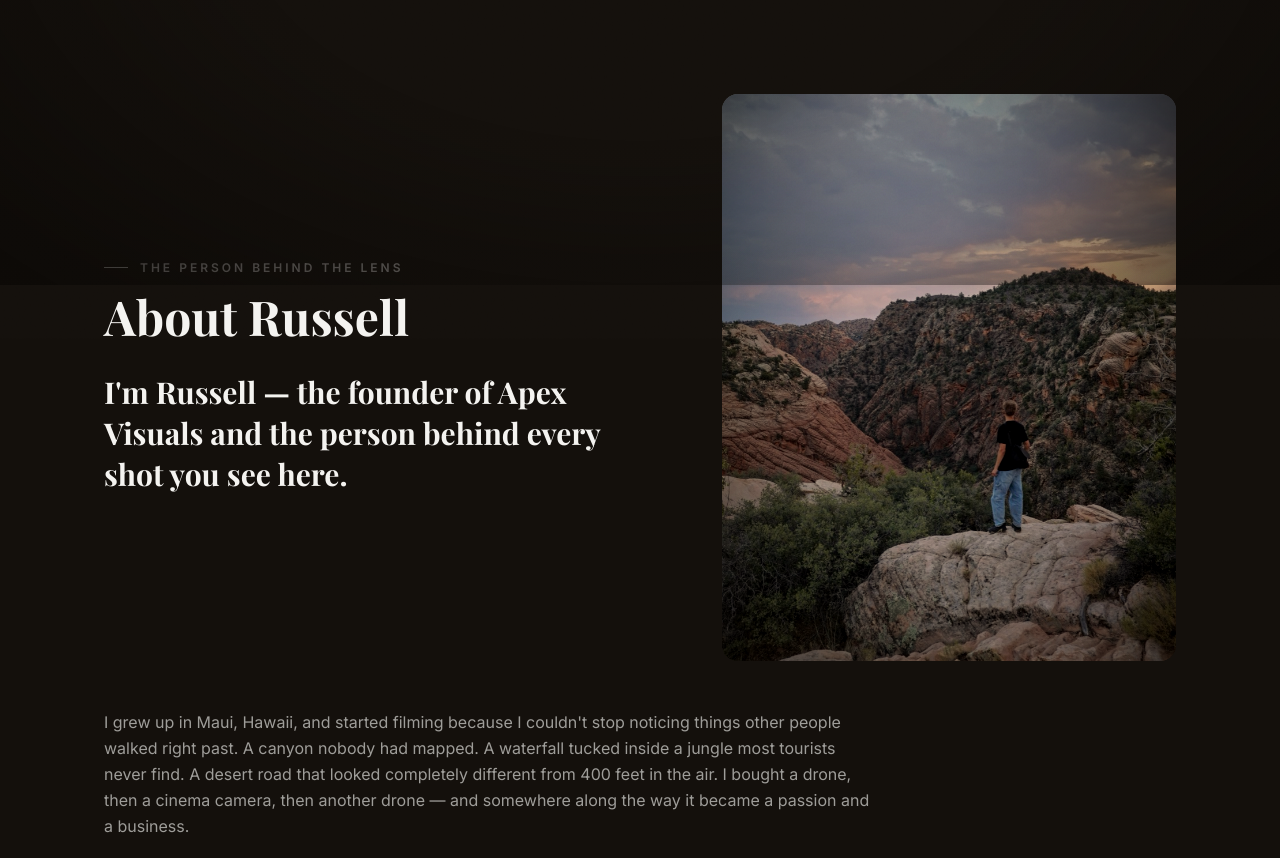
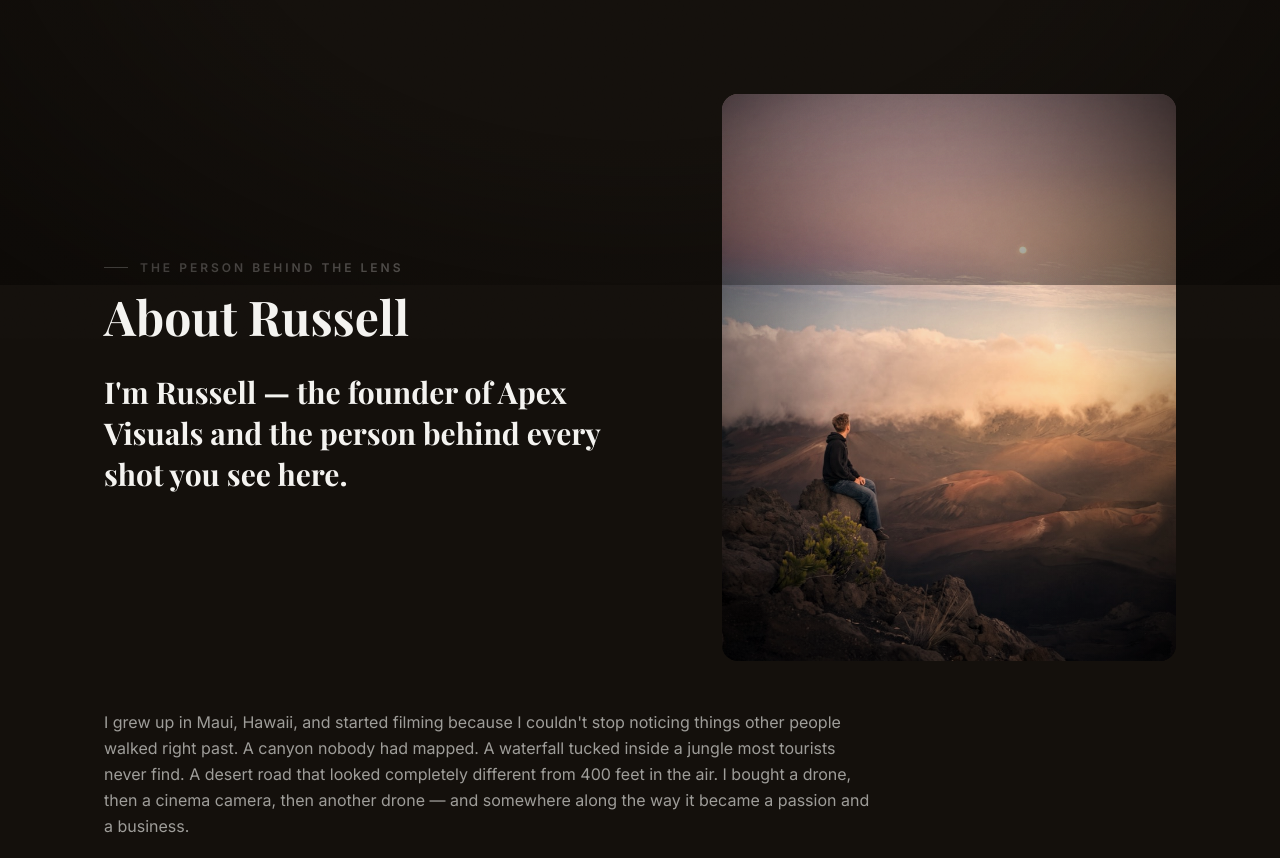
Before and after one commit to ApexVisualsLLC/ApexVisualsLLC, a Next.js app: page /about in a window 1280 px wide. Shown: the part 515-1373 px from the top of the page. Built offline with nearby package versions, Linux system fonts and the light colour scheme.

Commit message:
Swap About portrait photo to Haleakala crater shot
Another Maui exception per Russell, following the ravine hero swap —
replaces the Southern Utah canyon-overlook photo in the portrait
slot next to the bio intro.

```diff
--- a/src/app/about/page.tsx
+++ b/src/app/about/page.tsx
@@ -52,9 +52,9 @@
 
           <Reveal delay={100}>
             <PlaceholderPhoto
-              label="Russell overlooking a canyon"
-              src="/about-portrait-canyon.jpg"
-              alt="Russell standing on a rock overlooking a Southern Utah canyon at dusk"
+              label="Russell overlooking Haleakala crater"
+              src="/about-portrait-haleakala.jpg"
+              alt="Russell sitting on a rock overlooking Haleakala crater in Maui, Hawaii at sunset"
               className="aspect-[4/5] w-full rounded-2xl"
             />
           </Reveal>
```
Also changed, not shown: public/about-portrait-haleakala.jpg (added).
